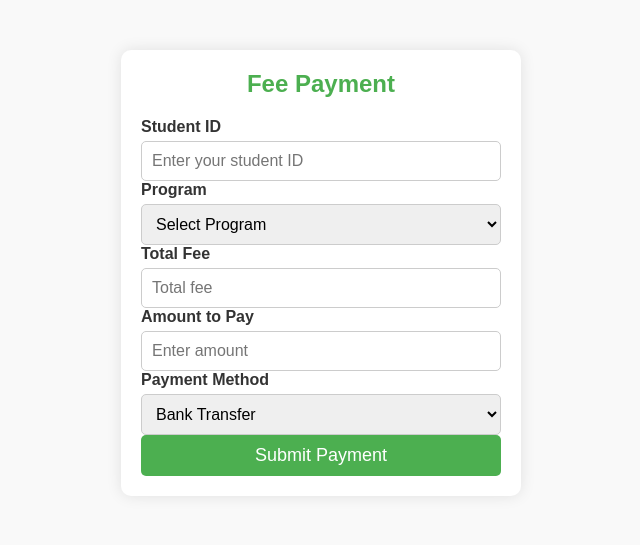
After one commit to Prajwalchyy/FEE6ThSem, a PHP site: page /actions/collectpayment.php in a window 1280 px wide. The commit adds this page. Shown: the top 545 px of the page, without its empty margins (319-959 px from the left). Run offline with PHP 8.4, Linux system fonts and the light colour scheme.

Commit message:
collectfee and css of collect fee

```diff
--- /dev/null
+++ b/Admin/actions/collectpayment.php
@@ -0,0 +1,132 @@
+<!DOCTYPE html>
+<html lang="en">
+<head>
+    <meta charset="UTF-8">
+    <meta name="viewport" content="width=device-width, initial-scale=1.0">
+    <title>Fee Payment</title>
+    <style>
+        :root {
+    --primary-color: #4CAF50;
+    --background-color: #f9f9f9;
+    --text-color: #333;
+    --input-border-color: #ccc;
+    --input-focus-border-color: #4CAF50;
+}
+
+* {
+    margin: 0;
+    padding: 0;
+    box-sizing: border-box;
+}
+
+body {
+    font-family: Arial, sans-serif;
+    background-color: var(--background-color);
+    color: var(--text-color);
+}
+
+.payment-container {
+    max-width: 400px;
+    margin: 50px auto;
+    background-color: #fff;
+    padding: 20px;
+    border-radius: 10px;
+    box-shadow: 0 0 15px rgba(0, 0, 0, 0.1);
+}
+
+h2 {
+    text-align: center;
+    margin-bottom: 20px;
+    color: var(--primary-color);
+}
+
+.form-group {
+    margin-bottom: 15px;
+}
+
+label {
+    display: block;
+    margin-bottom: 5px;
+    font-weight: bold;
+}
+
+input[type="text"],
+input[type="number"],
+select {
+    width: 100%;
+    padding: 10px;
+    border: 1px solid var(--input-border-color);
+    border-radius: 5px;
+    font-size: 16px;
+    transition: border-color 0.3s;
+}
+
+input[type="text"]:focus,
+input[type="number"]:focus,
+select:focus {
+    border-color: var(--input-focus-border-color);
+}
+
+.submit-btn {
+    width: 100%;
+    background-color: var(--primary-color);
+    color: #fff;
+    padding: 10px;
+    font-size: 18px;
+    border: none;
+    border-radius: 5px;
+    cursor: pointer;
+    transition: background-color 0.3s;
+}
+
+.submit-btn:hover {
+    background-color: #45a049;
+}
+
+    </style>
+    <!-- <link rel="stylesheet" href="feepayment.css"> -->
+</head>
+<body>
+    <div class="payment-container">
+        <h2>Fee Payment</h2>
+
+        <form method="POST" action="#">
+
+            <div class="input-group">
+                <label for="student_id">Student ID</label>
+                <input type="text" id="student_id" name="student_id" placeholder="Enter your student ID" required>
+            </div>
+
+            <div class="input-group">
+                <label for="program">Program</label>
+                <select id="program" name="program" required>
+                    <option value="">Select Program</option>
+                    <option value="bbs">BBS</option>
+                    <option value="csit">CSIT</option>
+                </select>
+            </div>
+
+            <div class="input-group">
+                <label for="total_fee">Total Fee</label>
+                <input type="text" id="total_fee" name="total_fee" placeholder="Total fee" readonly>
+            </div>
+
+            <div class="input-group">
+                <label for="amount_paid">Amount to Pay</label>
+                <input type="number" id="amount_paid" name="amount_paid" placeholder="Enter amount" required>
+            </div>
+
+            <div class="input-group">
+                <label for="payment_method">Payment Method</label>
+                <select id="payment_method" name="payment_method" required>
+                    <option value="bank_transfer">Bank Transfer</option>
+                    <option value="card_payment">Card Payment</option>
+                    <option value="cash">Cash</option>
+                </select>
+            </div>
+
+            <button type="submit" class="submit-btn">Submit Payment</button>
+        </form>
+    </div>
+</body>
+</html>
```
Also changed, not shown: Admin/collectfee.php (+27 -8 lines), Admin/index.css (+8 -1 lines).
